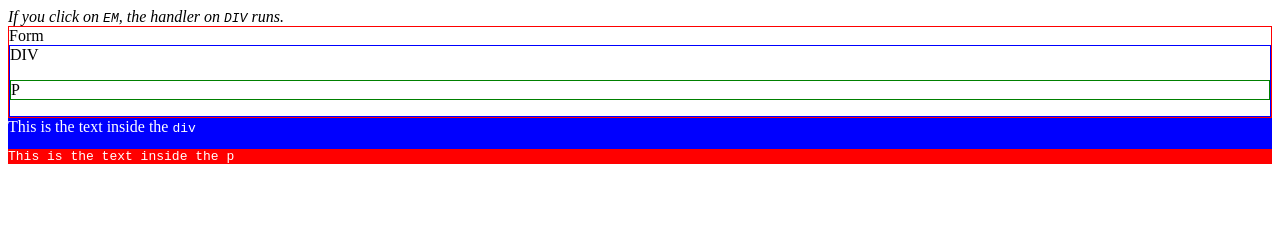
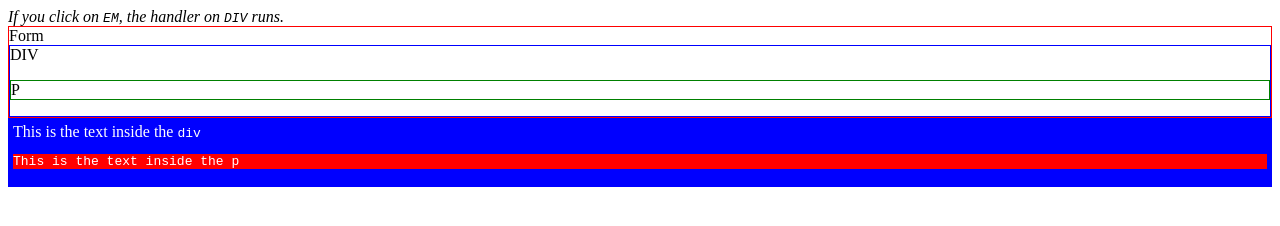
Before and after one commit to tjshiu/Computer-Science-Topics, a plain HTML site: page JavaScript/bubblingAndCapturing/index.html in a window 1280 px wide. Drawn offline with Linux system fonts and the light colour scheme.

Commit message:
changes on index.html

```diff
--- a/JavaScript/bubblingAndCapturing/index.html
+++ b/JavaScript/bubblingAndCapturing/index.html
@@ -12,6 +12,7 @@
       #event-div{
         color: white;
         background-color: blue;
+        padding: 5px;
       }
     </style>
   </head>
```
Also changed, not shown: JavaScript/eventDelegation/index.html (+1 -1 lines).
